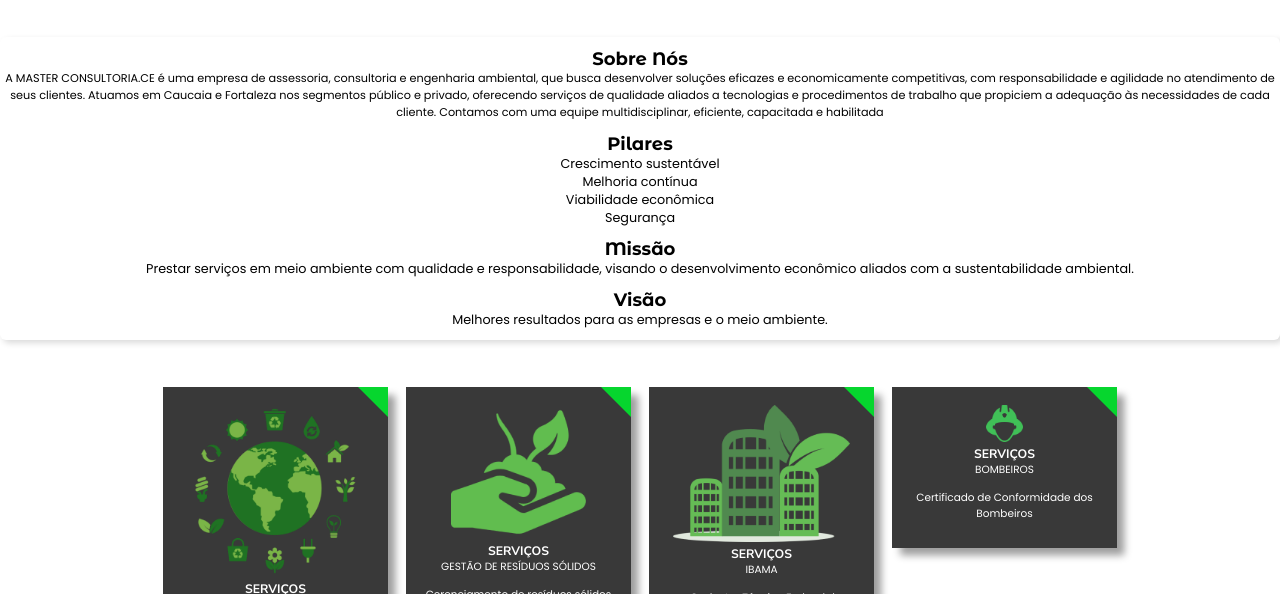
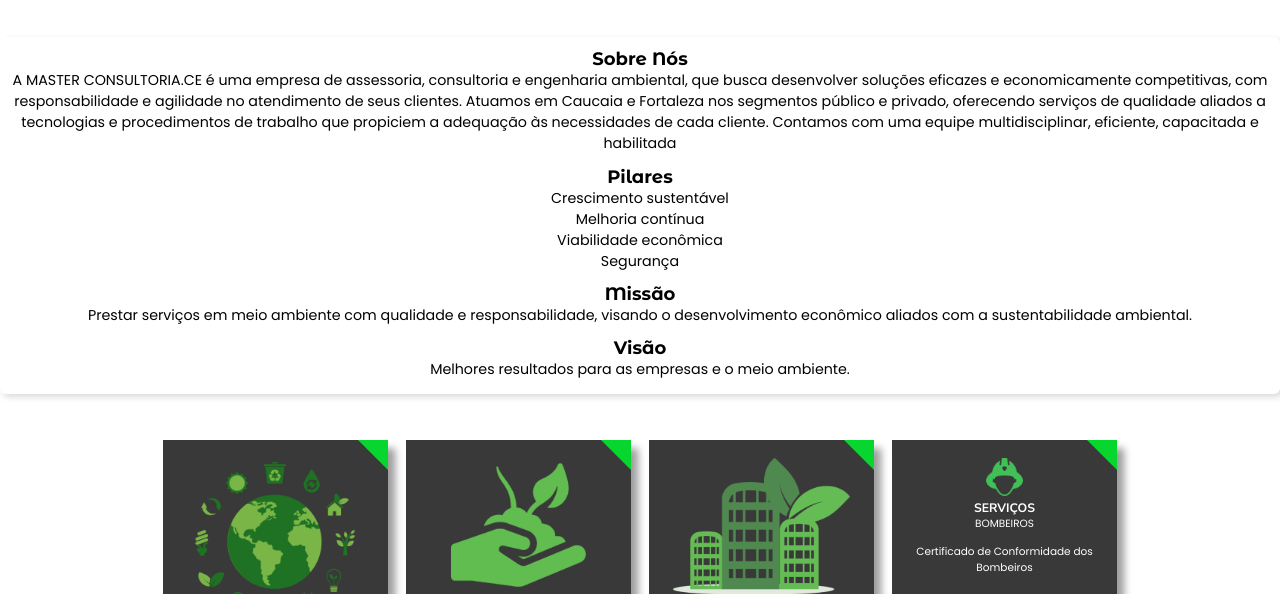
Before and after one commit to Rafael-Amora/MASTER_CONSULTORIA.CE, a plain HTML site: page index.html in a window 1280 px wide. Shown: the part 826-1420 px from the top of the page. Drawn offline with Linux system fonts and the light colour scheme.

Commit message:
fase final

```diff
--- a/index.html
+++ b/index.html
@@ -77,7 +77,10 @@
             </div>
         </section>
 
-        <div class="img_logo"><img src="./img/logo-branca.jpeg" alt="logo"></div>
+        <section id="img_logo">
+            <img src="./img/logo-branca.jpeg" alt="logo">
+        </section>
+
 
         <section id="empresa">
 
--- a/style.css
+++ b/style.css
@@ -114,9 +114,6 @@
     background-size: cover;
 }
 
-.img_logo {
-    align-items: center;
-}
 
 #empresa h1 {
     margin-top: 50px;
@@ -156,7 +153,7 @@
 }
 
 .textos1 p {
-    font-size: 15px;
+    font-size: 19px;
 }
 
 .textos2 {
@@ -168,7 +165,7 @@
 }
 
 .textos2 ul li {
-    font-size: 17px;
+    font-size: 19px;
 
 }
 
@@ -182,7 +179,7 @@
 }
 
 .textos3 p {
-    font-size: 17px;
+    font-size: 19px;
 }
 
 
@@ -196,8 +193,8 @@
 }
 
 .textos4 p {
-    font-size: 17px;
-    padding-bottom: 15px;
+    font-size: 19px;
+    padding-bottom: 18px;
 }
 
 
@@ -319,14 +316,6 @@
 }
 
 
-
-
-
-
-
-
-
-
 @media screen and (max-width: 950px) {
     .cards {
         flex-direction: column;
```
